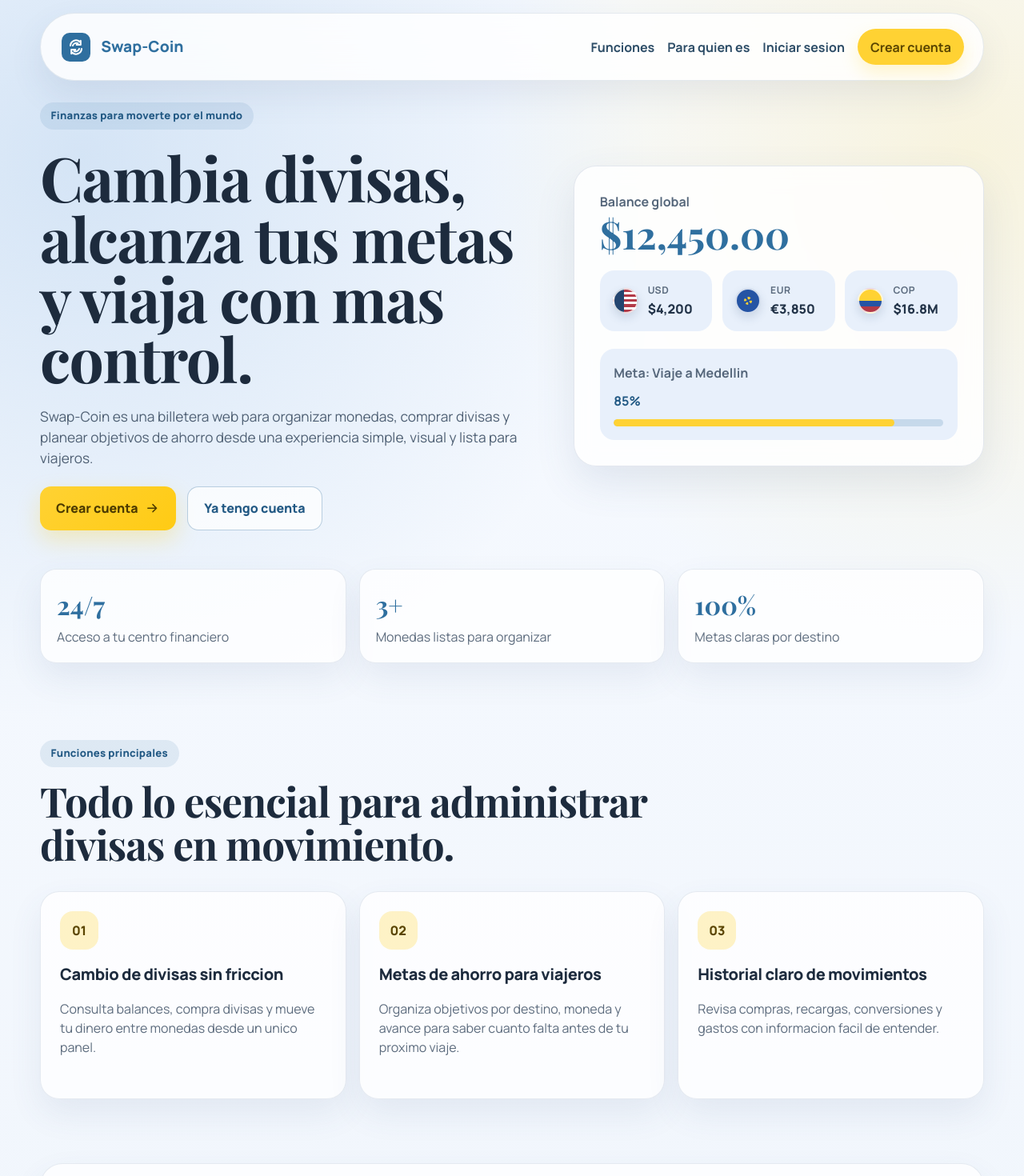
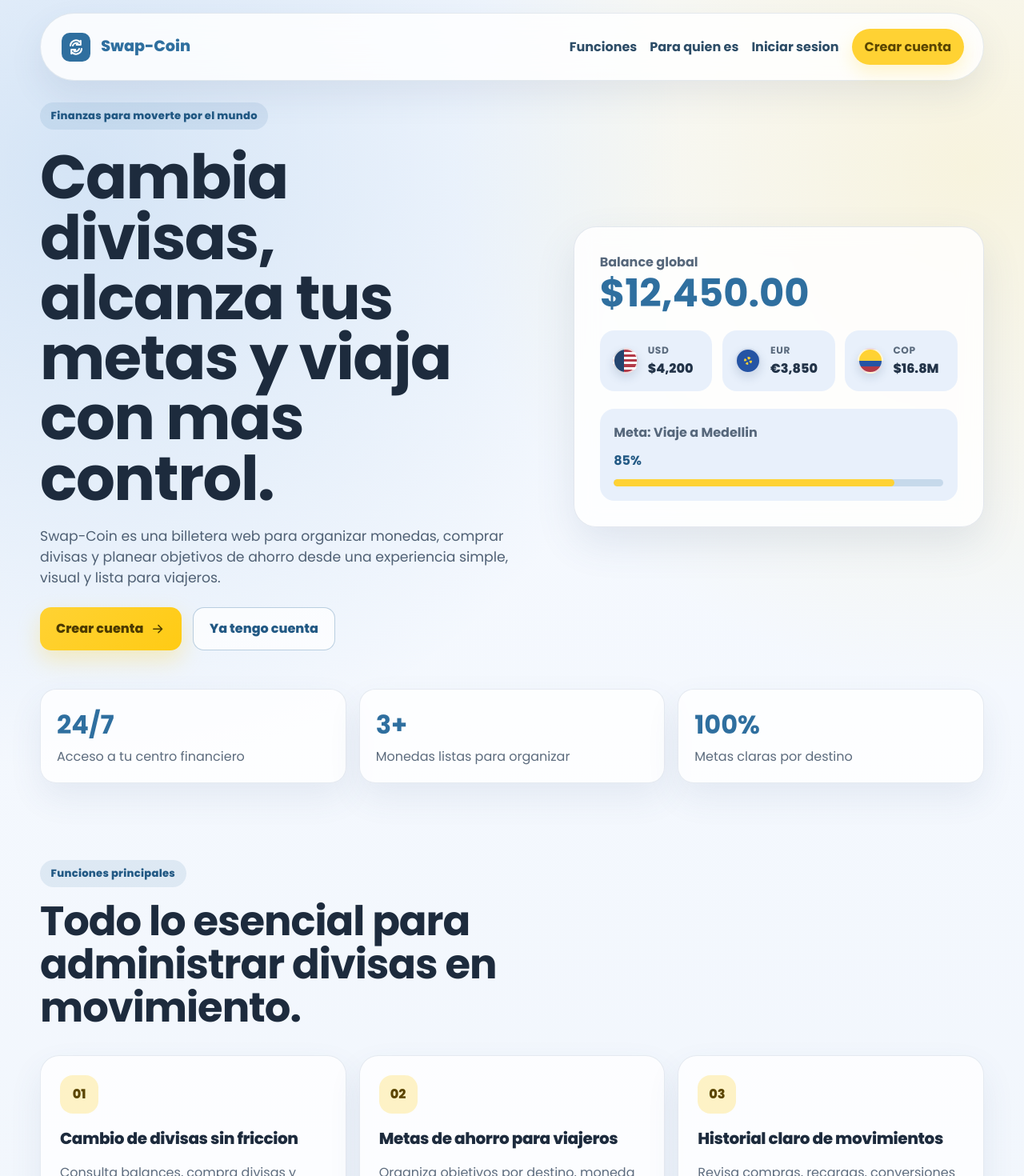
Before and after one commit to swapcoinn-droid/Swap-Coin-Frontend, a React (Vite) app: page / in a window 1280 px wide. Shown: the top 1470 px of the page at 80% size. Built offline with nearby package versions, Linux system fonts and the light colour scheme.

Commit message:
style: use Poppins across the app

```diff
--- a/src/index.css
+++ b/src/index.css
@@ -1,7 +1,7 @@
-@import url('https://fonts.googleapis.com/css2?family=Manrope:wght@400;500;600;700;800&family=Playfair+Display:wght@600;700;800&display=swap');
+@import url('https://fonts.googleapis.com/css2?family=Poppins:wght@400;500;600;700;800&display=swap');
 
 :root {
-  font-family: 'Manrope', system-ui, -apple-system, BlinkMacSystemFont, 'Segoe UI', sans-serif;
+  font-family: 'Poppins', system-ui, -apple-system, BlinkMacSystemFont, 'Segoe UI', sans-serif;
   line-height: 1.5;
   font-weight: 400;
   color: #3f5065;
@@ -65,7 +65,7 @@ h5,
 h6 {
   margin: 0;
   color: var(--ink);
-  font-family: 'Playfair Display', Georgia, serif;
+  font-family: 'Poppins', system-ui, sans-serif;
   letter-spacing: -0.02em;
 }
 
--- a/src/pages/auth/login-page.css
+++ b/src/pages/auth/login-page.css
@@ -70,7 +70,7 @@
 
 .login-copy__stats strong {
   color: var(--brand);
-  font-family: 'Playfair Display', Georgia, serif;
+  font-family: 'Poppins', system-ui, sans-serif;
   font-size: 1.75rem;
   line-height: 1;
 }
@@ -91,7 +91,7 @@
 
 .login-card__header h1 {
   margin-bottom: 0.4rem;
-  font-family: 'Manrope', system-ui, sans-serif;
+  font-family: 'Poppins', system-ui, sans-serif;
   font-size: clamp(1.75rem, 3vw, 2rem);
   font-weight: 800;
 }
--- a/src/pages/auth/register-page.css
+++ b/src/pages/auth/register-page.css
@@ -70,7 +70,7 @@
 
 .register-copy__stats strong {
   color: var(--brand);
-  font-family: 'Playfair Display', Georgia, serif;
+  font-family: 'Poppins', system-ui, sans-serif;
   font-size: 1.75rem;
   line-height: 1;
 }
@@ -90,7 +90,7 @@
 }
 
 .register-card__header h1 {
-  font-family: 'Manrope', system-ui, sans-serif;
+  font-family: 'Poppins', system-ui, sans-serif;
   font-size: 1.6rem;
   font-weight: 800;
 }
--- a/src/pages/landing/landing-page.css
+++ b/src/pages/landing/landing-page.css
@@ -116,7 +116,7 @@
 
 .landing-wallet__header strong {
   color: var(--brand);
-  font-family: 'Playfair Display', Georgia, serif;
+  font-family: 'Poppins', system-ui, sans-serif;
   font-size: 3rem;
   line-height: 1;
 }
@@ -238,7 +238,7 @@
 
 .landing-metrics strong {
   color: var(--brand);
-  font-family: 'Playfair Display', Georgia, serif;
+  font-family: 'Poppins', system-ui, sans-serif;
   font-size: 2rem;
 }
 
@@ -287,7 +287,7 @@
 }
 
 .landing-feature-card h3 {
-  font-family: 'Manrope', system-ui, sans-serif;
+  font-family: 'Poppins', system-ui, sans-serif;
   font-size: 1.25rem;
   font-weight: 800;
 }
```
